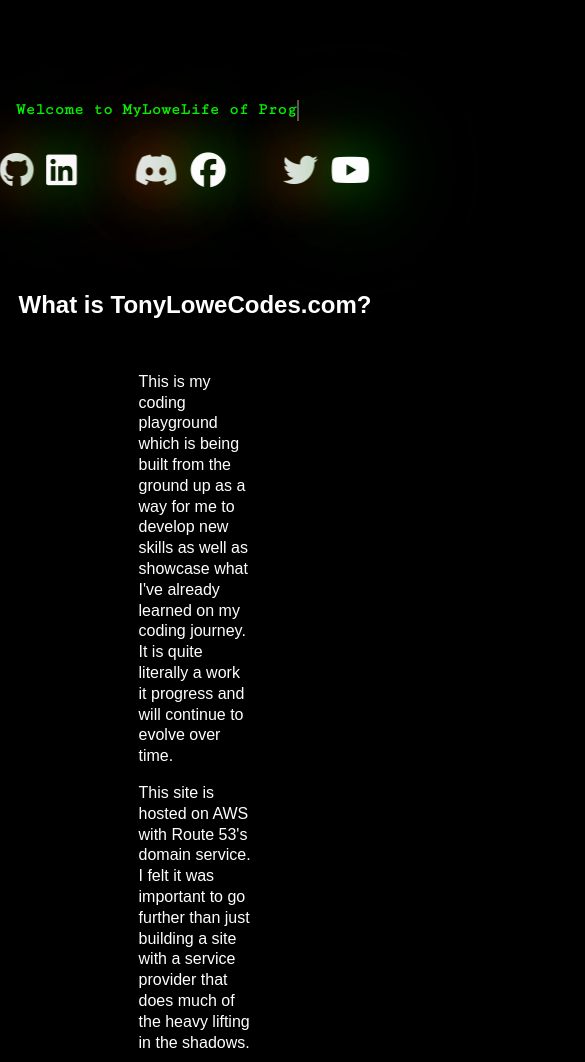
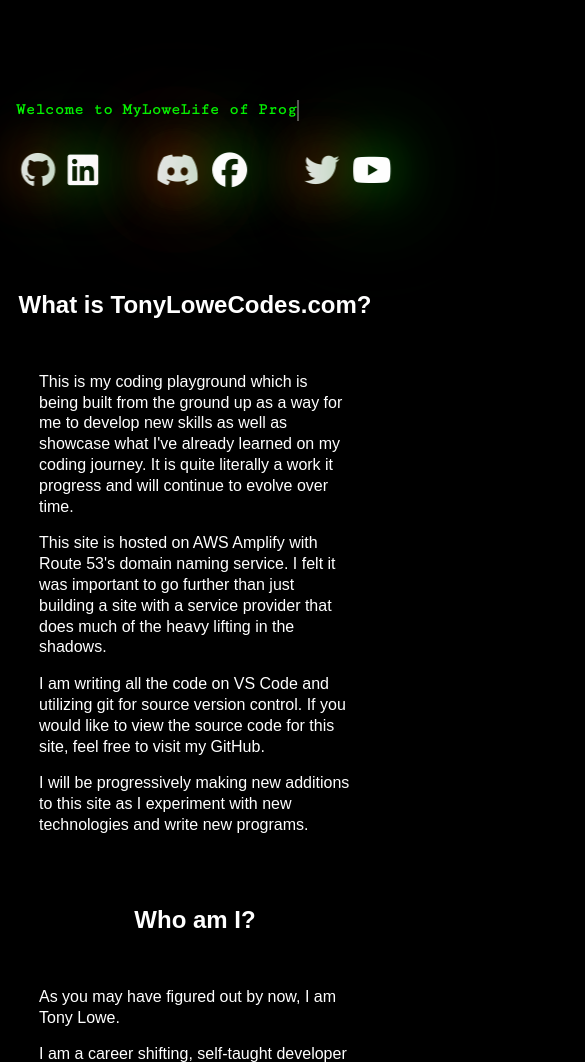
Before and after one commit to MyLoweLife/portfolio-site, a plain HTML site: page index.html in a window 390 px wide. Shown: the top 1062 px of the page, 585 px wide, since content can reach past the window. Drawn offline with Linux system fonts and the light colour scheme.

Commit message:
Rewrite code for mobile compatability

```diff
--- a/dist/style.css
+++ b/dist/style.css
@@ -66,13 +66,13 @@ h2 {
 h3 {
   padding-top: 2rem;
   padding-bottom: 0rem;
-  padding-left: 10rem;
+  padding-left: 7.8rem;
   font-style: italic;
 }
 
 p {
-  padding-left: 10rem;
-  padding-right: 10rem;
+  margin-left: 10%;
+  margin-right: 10%;
 }
 
 body {
--- a/index.html
+++ b/index.html
@@ -67,7 +67,7 @@
                                 a work it progress and will continue to evolve over time.
                             </p>
                             <p>
-                                This site is hosted on AWS with Route 53's domain service. I felt it was important to go
+                                This site is hosted on AWS Amplify with Route 53's domain naming service. I felt it was important to go
                                 further than just building a site with a service provider that does much of the heavy
                                 lifting in the shadows.
                             </p>
```
